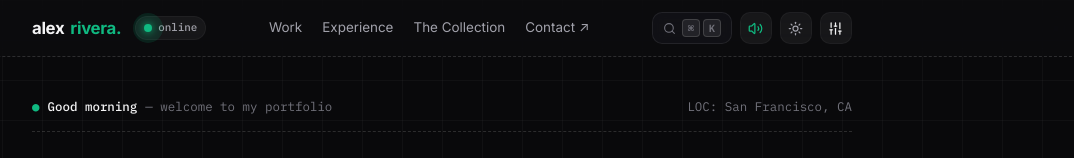
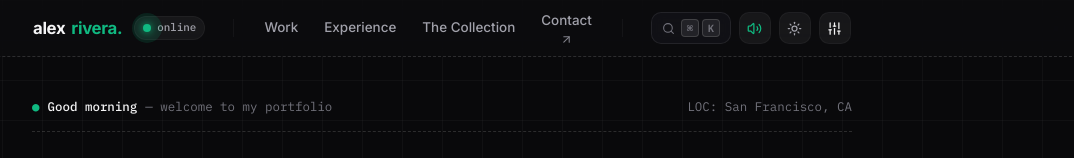
Before and after one commit to ayusharyaneth/Ayush, a React (Vite) app: page / in a window 1280 px wide. Shown: the top 158 px of the page, without its empty margins (198-1272 px from the left). Built offline with nearby package versions, Linux system fonts and the light colour scheme.

Commit message:
Auto sync portfolio: 2026-10-12 16:58:17

```diff
--- /dev/null
+++ b/src/components/Navbar.css
@@ -0,0 +1,180 @@
+/* ==========================================================================
+   MORPHING SCROLL-ADAPTIVE NAVBAR
+   Seamless morph from full-width top header to floating dock pill
+   ========================================================================== */
+
+.navbar-header {
+  position: sticky;
+  top: 0;
+  z-index: 80;
+  width: 100%;
+  pointer-events: none;
+  transition:
+    background var(--duration-normal) var(--ease-smooth),
+    border-color var(--duration-normal) var(--ease-smooth),
+    padding 0.35s var(--ease-spring);
+}
+
+/* State 1: Flush Header at Top (Screenshot 1) */
+.navbar-header:not(.scrolled) {
+  background: var(--bg-glass);
+  backdrop-filter: blur(16px);
+  -webkit-backdrop-filter: blur(16px);
+  border-bottom: 1px dashed var(--border-dashed);
+  padding: 0;
+}
+
+/* State 2: Scrolled Floating Dock Mode (Screenshot 2) */
+.navbar-header.scrolled {
+  background: transparent;
+  backdrop-filter: none;
+  -webkit-backdrop-filter: none;
+  border-bottom: 1px solid transparent;
+  padding: 12px 16px 0;
+}
+
+/* Inner Container that morphs into a floating pill */
+.navbar-pill {
+  pointer-events: auto;
+  width: 100%;
+  max-width: var(--max-content-width);
+  margin-left: auto;
+  margin-right: auto;
+  display: flex;
+  align-items: center;
+  justify-content: space-between;
+  gap: 14px;
+  box-sizing: border-box;
+  transition:
+    height 0.35s var(--ease-spring),
+    padding 0.35s var(--ease-spring),
+    border-radius 0.35s var(--ease-spring),
+    background 0.3s ease,
+    border-color 0.3s ease,
+    box-shadow 0.35s var(--ease-spring),
+    transform 0.35s var(--ease-spring);
+}
+
+/* Unscrolled Pill Styling */
+.navbar-header:not(.scrolled) .navbar-pill {
+  height: var(--header-height);
+  padding: 0 20px;
+  border-radius: 0;
+  background: transparent;
+  border: 1px solid transparent;
+  box-shadow: none;
+}
+
+/* Scrolled Pill Styling (Screenshot 2) */
+.navbar-header.scrolled .navbar-pill {
+  height: 48px;
+  padding: 0 16px;
+  border-radius: 14px;
+  background: var(--bg-card);
+  backdrop-filter: blur(20px);
+  -webkit-backdrop-filter: blur(20px);
+  border: 1px solid var(--border-line);
+  box-shadow:
+    0 12px 32px -4px rgba(0, 0, 0, 0.45),
+    0 0 0 1px var(--border-primary),
+    inset 0 1px 0 rgba(255, 255, 255, 0.08);
+}
+
+/* Divider lines between brand, links, and actions */
+.navbar-divider {
+  width: 1px;
+  height: 18px;
+  background: var(--border-line);
+  flex-shrink: 0;
+  transition: opacity 0.3s ease, background 0.3s ease;
+}
+
+.navbar-header:not(.scrolled) .navbar-divider {
+  opacity: 0.35;
+}
+
+.navbar-header.scrolled .navbar-divider {
+  opacity: 0.85;
+}
+
+/* Brand Link */
+.navbar-brand {
+  display: flex;
+  align-items: center;
+  gap: 6px;
+  font-family: var(--font-heading);
+  font-size: 1.05rem;
+  font-weight: 700;
+  letter-spacing: -0.02em;
+  color: var(--text-primary);
+  text-decoration: none;
+  transition: transform 0.2s ease, opacity 0.2s ease;
+}
+
+.navbar-brand:hover {
+  opacity: 0.9;
+}
+
+/* Navigation Links Container */
+.navbar-nav {
+  display: flex;
+  align-items: center;
+  gap: 22px;
+  font-size: 0.84rem;
+}
+
+/* Individual Nav Item */
+.navbar-link {
+  position: relative;
+  display: inline-flex;
+  flex-direction: column;
+  align-items: center;
+  color: var(--text-secondary);
+  text-decoration: none;
+  font-weight: 500;
+  padding: 4px 2px;
+  transition: color 0.2s ease;
+}
+
+.navbar-link:hover,
+.navbar-link.active {
+  color: var(--text-primary);
+}
+
+/* Active Section Dot (Screenshot 2 Indicator) */
+.navbar-link-dot {
+  position: absolute;
+  bottom: -4px;
+  left: 50%;
+  transform: translateX(-50%);
+  width: 4px;
+  height: 4px;
+  border-radius: 50%;
+  background: var(--accent);
+  box-shadow: 0 0 6px var(--accent);
+  transition: transform 0.25s var(--ease-spring), opacity 0.2s ease;
+}
+
+/* Actions Section */
+.navbar-actions {
+  display: flex;
+  align-items: center;
+  gap: 8px;
+}
+
+/* Responsive adjustments */
+@media (max-width: 720px) {
+  .navbar-nav {
+    display: none !important;
+  }
+  .navbar-divider {
+    display: none !important;
+  }
+  .navbar-header.scrolled {
+    padding: 8px 12px 0;
+  }
+  .navbar-header.scrolled .navbar-pill {
+    height: 46px;
+    padding: 0 12px;
+  }
+}
--- a/src/components/Navbar.jsx
+++ b/src/components/Navbar.jsx
@@ -1,4 +1,4 @@
-import React from 'react';
+import React, { useState, useEffect, useCallback } from 'react';
 import {
   Sliders,
   Moon,
@@ -9,6 +9,7 @@ import {
   ArrowUpRight
 } from 'lucide-react';
 import { sound } from '../utils/soundEffects';
+import './Navbar.css';
 
 export default function Navbar({
   theme,
@@ -19,6 +20,44 @@ export default function Navbar({
   onToggleSettings,
   isSettingsOpen
 }) {
+  const [isScrolled, setIsScrolled] = useState(false);
+  const [activeSection, setActiveSection] = useState('');
+
+  // Scroll listener: morphs to floating pill on scroll and tracks active section
+  useEffect(() => {
+    const handleScroll = () => {
+      const scrollY = window.scrollY;
+
+      // Trigger floating dock pill mode once scrolled past 25px
+      setIsScrolled(scrollY > 25);
+
+      // Section scrollspy for active indicator dot
+      const sections = [
+        { id: 'contact', offset: 280 },
+        { id: 'collection', offset: 280 },
+        { id: 'experience', offset: 280 },
+        { id: 'work', offset: 280 }
+      ];
+
+      if (scrollY < 180) {
+        setActiveSection('');
+        return;
+      }
+
+      for (const section of sections) {
+        const el = document.getElementById(section.id);
+        if (el && scrollY + section.offset >= el.offsetTop) {
+          setActiveSection(section.id);
+          return;
+        }
+      }
+    };
+
+    window.addEventListener('scroll', handleScroll, { passive: true });
+    handleScroll();
+    return () => window.removeEventListener('scroll', handleScroll);
+  }, []);
+
   const toggleTheme = () => {
     sound.playToggle();
     setTheme((prev) => (prev === 'dark' ? 'light' : 'dark'));
@@ -30,51 +69,33 @@ export default function Navbar({
     if (!isMuted) sound.playClick();
   };
 
+  const handleNavClick = (e, targetId) => {
+    e.preventDefault();
+    sound.playClick();
+    const el = document.getElementById(targetId);
+    if (el) {
+      el.scrollIntoView({ behavior: 'smooth' });
+    } else if (targetId === 'top') {
+      window.scrollTo({ top: 0, behavior: 'smooth' });
+    }
+  };
+
   return (
-    <header
-      style={{
-        position: 'sticky',
-        top: 0,
-        zIndex: 80,
-        width: '100%',
-        background: 'var(--bg-glass)',
-        backdropFilter: 'blur(16px)',
-        WebkitBackdropFilter: 'blur(16px)',
-        borderBottom: '1px dashed var(--border-dashed)',
-        transition: 'background var(--duration-normal) var(--ease-smooth)'
-      }}
-    >
-      <div
-        className="container"
-        style={{
-          height: 'var(--header-height)',
-          display: 'flex',
-          alignItems: 'center',
-          justifyContent: 'space-between',
-          gap: '16px'
-        }}
-      >
+    <header className={`navbar-header ${isScrolled ? 'scrolled' : ''}`}>
+      <div className="navbar-pill">
         {/* Brand Monogram & Status */}
-        <div style={{ display: 'flex', alignItems: 'center', gap: '14px' }}>
+        <div style={{ display: 'flex', alignItems: 'center', gap: '12px' }}>
           <a
             href="#top"
-            onClick={() => sound.playClick()}
-            style={{
-              display: 'flex',
-              alignItems: 'center',
-              gap: '6px',
-              fontFamily: 'var(--font-heading)',
-              fontSize: '1.05rem',
-              fontWeight: 700,
-              letterSpacing: '-0.02em',
-              color: 'var(--text-primary)'
-            }}
+            onClick={(e) => handleNavClick(e, 'top')}
+            className="navbar-brand"
+            title="Alex Rivera Portfolio"
           >
             <span>alex</span>
             <span style={{ color: 'var(--accent)' }}>rivera.</span>
           </a>
 
-          {/* Online Radar Badge (Vikrant Kadam style) */}
+          {/* Online Radar Badge */}
           <div
             style={{
               display: 'inline-flex',
@@ -95,57 +116,56 @@ export default function Navbar({
           </div>
         </div>
 
-        {/* Section Navigation */}
-        <nav
-          style={{
-            display: 'flex',
-            alignItems: 'center',
-            gap: '20px',
-            fontSize: '0.84rem',
-            color: 'var(--text-secondary)'
-          }}
-          className="nav-links"
-        >
+        {/* Divider 1 */}
+        <div className="navbar-divider" />
+
+        {/* Section Navigation Links */}
+        <nav className="navbar-nav">
           <a
             href="#work"
-            onClick={() => sound.playClick()}
-            style={{ transition: 'color 0.15s' }}
-            onMouseEnter={(e) => (e.currentTarget.style.color = 'var(--text-primary)')}
-            onMouseLeave={(e) => (e.currentTarget.style.color = 'var(--text-secondary)')}
+            onClick={(e) => handleNavClick(e, 'work')}
+            onMouseEnter={() => sound.playHover()}
+            className={`navbar-link ${activeSection === 'work' ? 'active' : ''}`}
           >
             Work
+            {activeSection === 'work' && <span className="navbar-link-dot" />}
           </a>
           <a
             href="#experience"
-            onClick={() => sound.playClick()}
-            style={{ transition: 'color 0.15s' }}
-            onMouseEnter={(e) => (e.currentTarget.style.color = 'var(--text-primary)')}
-            onMouseLeave={(e) => (e.currentTarget.style.color = 'var(--text-secondary)')}
+            onClick={(e) => handleNavClick(e, 'experience')}
+            onMouseEnter={() => sound.playHover()}
+            className={`navbar-link ${activeSection === 'experience' ? 'active' : ''}`}
           >
             Experience
+            {activeSection === 'experience' && <span className="navbar-link-dot" />}
           </a>
           <a
             href="#collection"
-            onClick={() => sound.playClick()}
-            style={{ transition: 'color 0.15s' }}
-            onMouseEnter={(e) => (e.currentTarget.style.color = 'var(--text-primary)')}
-            onMouseLeave={(e) => (e.currentTarget.style.color = 'var(--text-secondary)')}
+            onClick={(e) => handleNavClick(e, 'collection')}
+            onMouseEnter={() => sound.playHover()}
+            className={`navbar-link ${activeSection === 'collection' ? 'active' : ''}`}
           >
             The Collection
+            {activeSection === 'collection' && <span className="navbar-link-dot" />}
           </a>
           <a
             href="#contact"
-            onClick={() => sound.playClick()}
-            style={{ transition: 'color 0.15s' }}
-            onMouseEnter={(e) => (e.currentTarget.style.color = 'var(--text-primary)')}
-            onMouseLeave={(e) => (e.currentTarget.style.color = 'var(--text-secondary)')}
+            onClick={(e) => handleNavClick(e, 'contact')}
+            onMouseEnter={() => sound.playHover()}
+            className={`navbar-link ${activeSection === 'contact' ? 'active' : ''}`}
+            style={{ display: 'inline-flex', alignItems: 'center', gap: '2px' }}
           >
-            Contact ↗
+            Contact
+            <ArrowUpRight size={13} style={{ opacity: 0.8 }} />
+            {activeSection === 'contact' && <span className="navbar-link-dot" />}
           </a>
         </nav>
 
+        {/* Divider 2 */}
+        <div className="navbar-divider" />
+
         {/* Action Controls & Triggers */}
-        <div style={{ display: 'flex', alignItems: 'center', gap: '8px' }}>
+        <div className="navbar-actions">
           {/* Command Palette Trigger */}
           <button
             onClick={() => {
@@ -211,14 +231,6 @@ export default function Navbar({
           </button>
         </div>
       </div>
-
-      <style>{`
-        @media (max-width: 680px) {
-          .nav-links {
-            display: none !important;
-          }
-        }
-      `}</style>
     </header>
   );
 }
```
